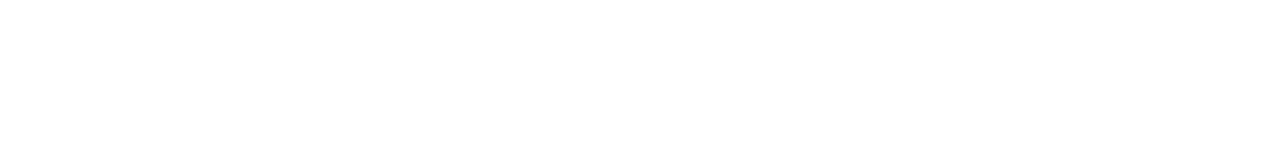
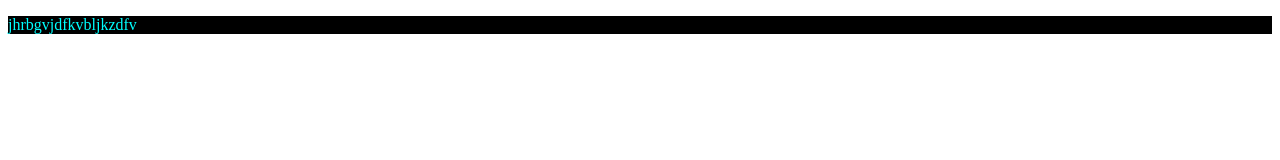
Before and after one commit to riyan222/third_module, a plain HTML site: page index.html in a window 1280 px wide. Drawn offline with Linux system fonts and the light colour scheme.

Commit message:
first commit

```diff
--- a/index.html
+++ b/index.html
@@ -5,8 +5,9 @@
     <meta http-equiv="X-UA-Compatible" content="IE=edge">
     <meta name="viewport" content="width=device-width, initial-scale=1.0">
     <title>third module</title>
+    <link rel="stylesheet" href="style.css">
 </head>
 <body>
-
+  <p>jhrbgvjdfkvbljkzdfv</p>
 </body>
 </html>
--- /dev/null
+++ b/style.css
@@ -0,0 +1,4 @@
+p{
+    color: aqua;
+    background-color: black;
+}
```
